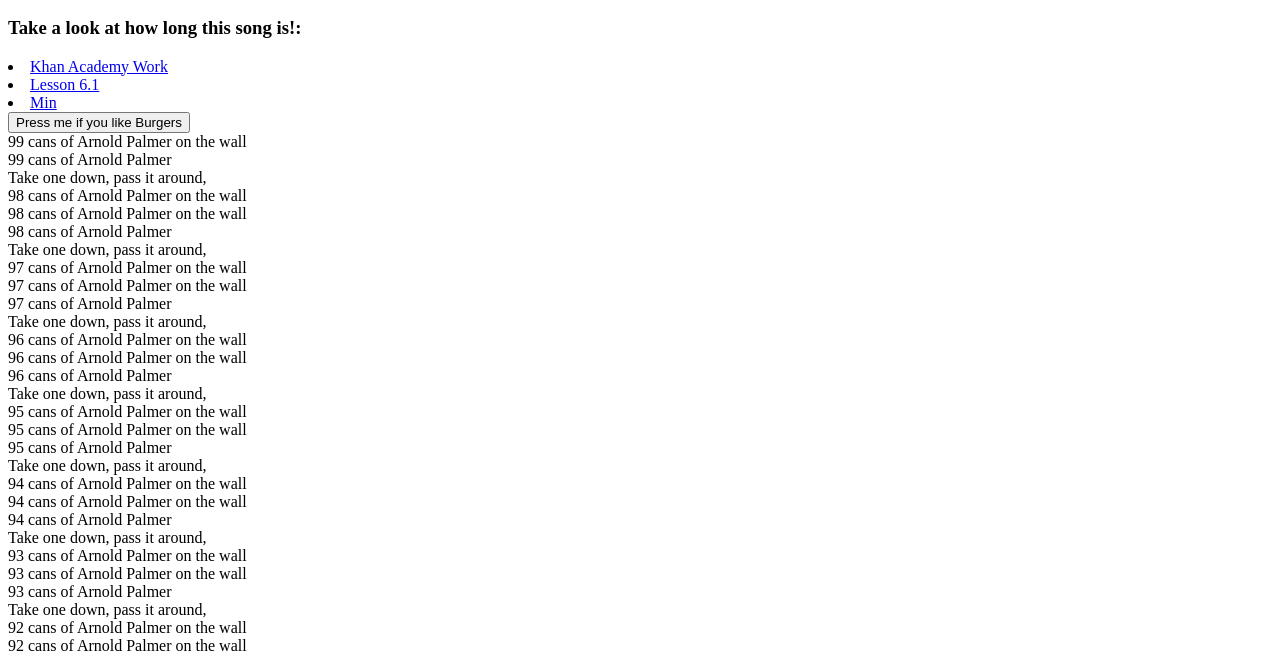
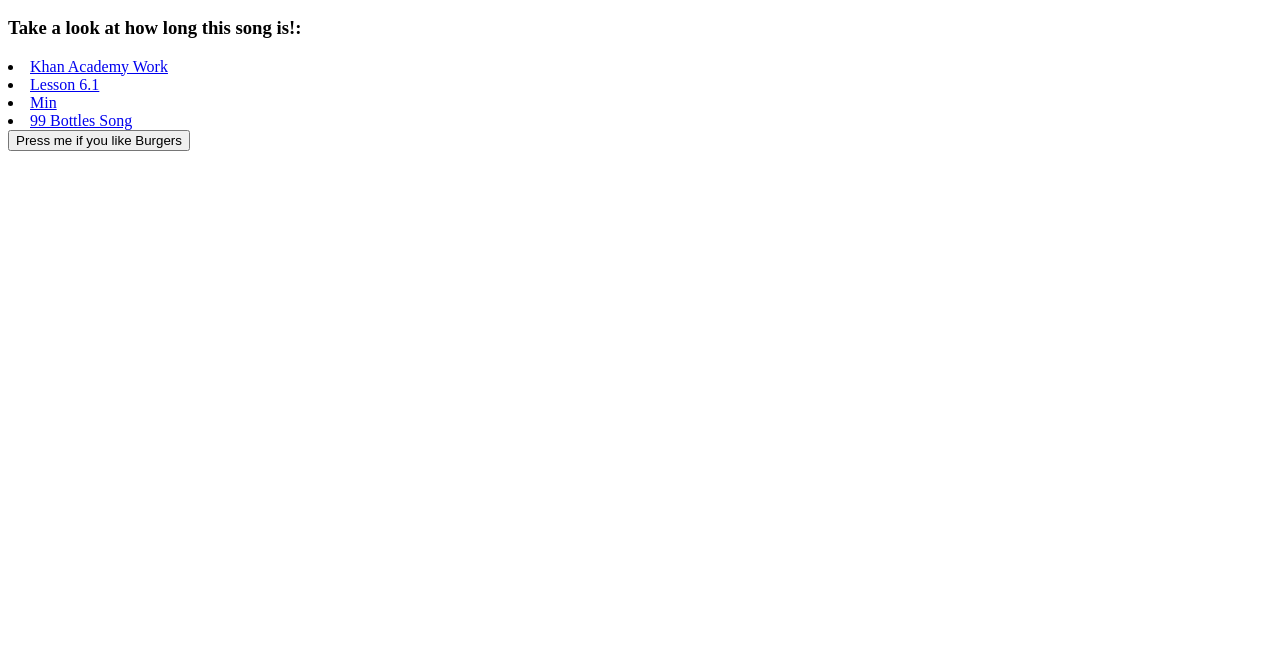
Before and after one commit to Jonker233/website, a plain HTML site: page index.html in a window 1280 px wide. Shown: the part 137-792 px from the top of the page. Drawn offline with Linux system fonts and the light colour scheme.

Commit message:
Update index.html

```diff
--- a/index.html
+++ b/index.html
@@ -12,33 +12,7 @@
         <li><a href="KhanAcademyWork/index.html">Khan Academy Work</a></li>
         <li><a href="Lessons/Lesson6.1.html">Lesson 6.1</a></li>
         <li><a href="HeadFirstLounge/index.html">Min</a></li>
+        <li><a href="website/Notes/index.html">99 Bottles Song</a></li>
         <button onclick="myFunction()">Press me if you like Burgers</button>
-        <main id="song"></main>
-        <script>
-            function myFunction() {
-  alert("Me too!");
-}
-            var drink = "Arnold Palmer";
-            var lyrics = "";
-            var cans = 99;
-            while (cans > 0) {
-                lyrics = lyrics + cans + " cans of "
-                        + drink + " on the wall <br>";
-                lyrics = lyrics + cans + " cans of "
-                        + drink + "<br>";
-                lyrics = lyrics + "Take one down, pass it around,<br>";
-                if (cans > 1) {
-                    lyrics = lyrics + (cans-1) + " cans of "
-                        + drink + " on the wall <br>";
-                }
-                else {
-                    lyrics = lyrics +  "No more cans of "
-                        + drink + " on the wall <br>";
-                }
-                cans = cans - 1;
-            }
-            document.getElementById("song").innerHTML = lyrics;
-
-        </script>
     </body>
 </html>
```
